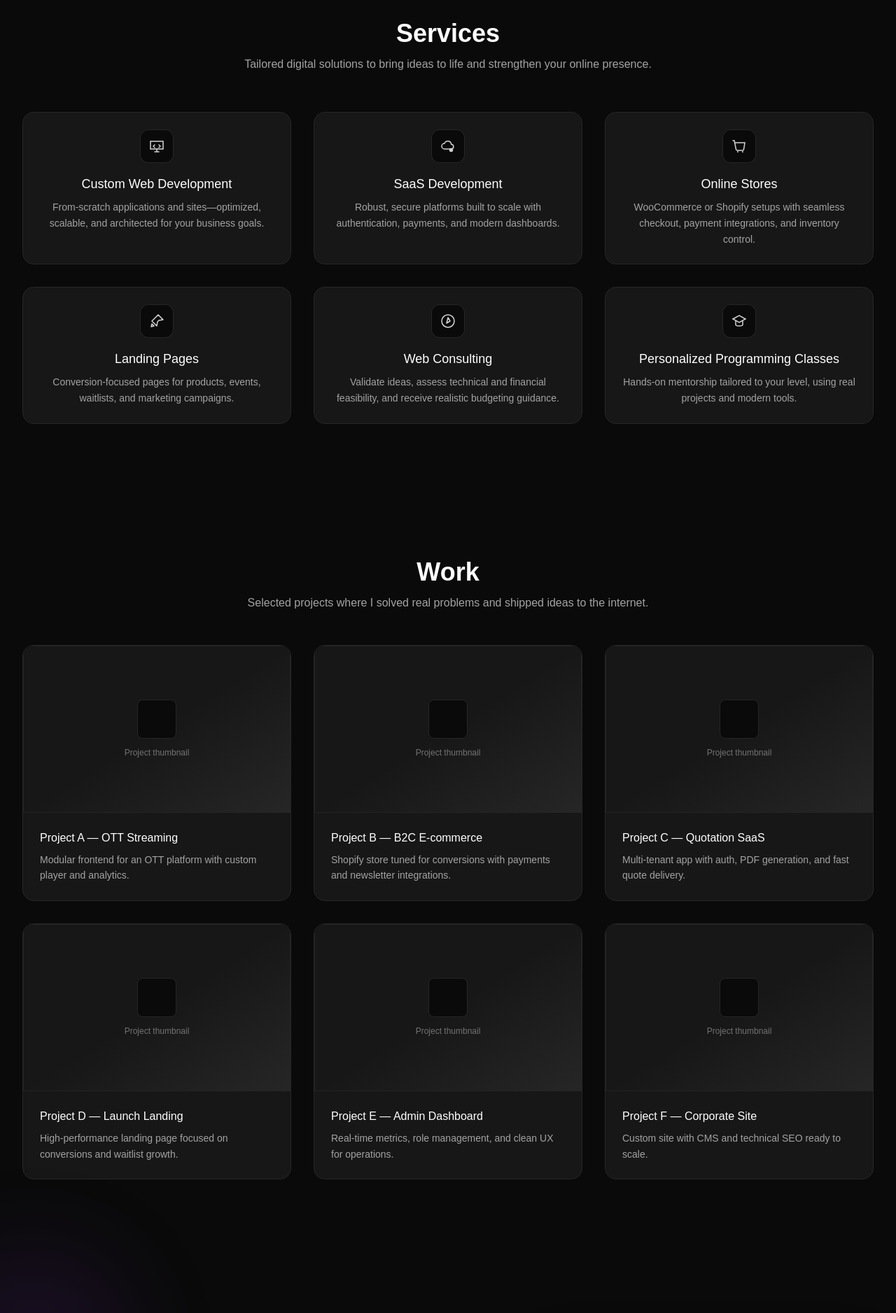
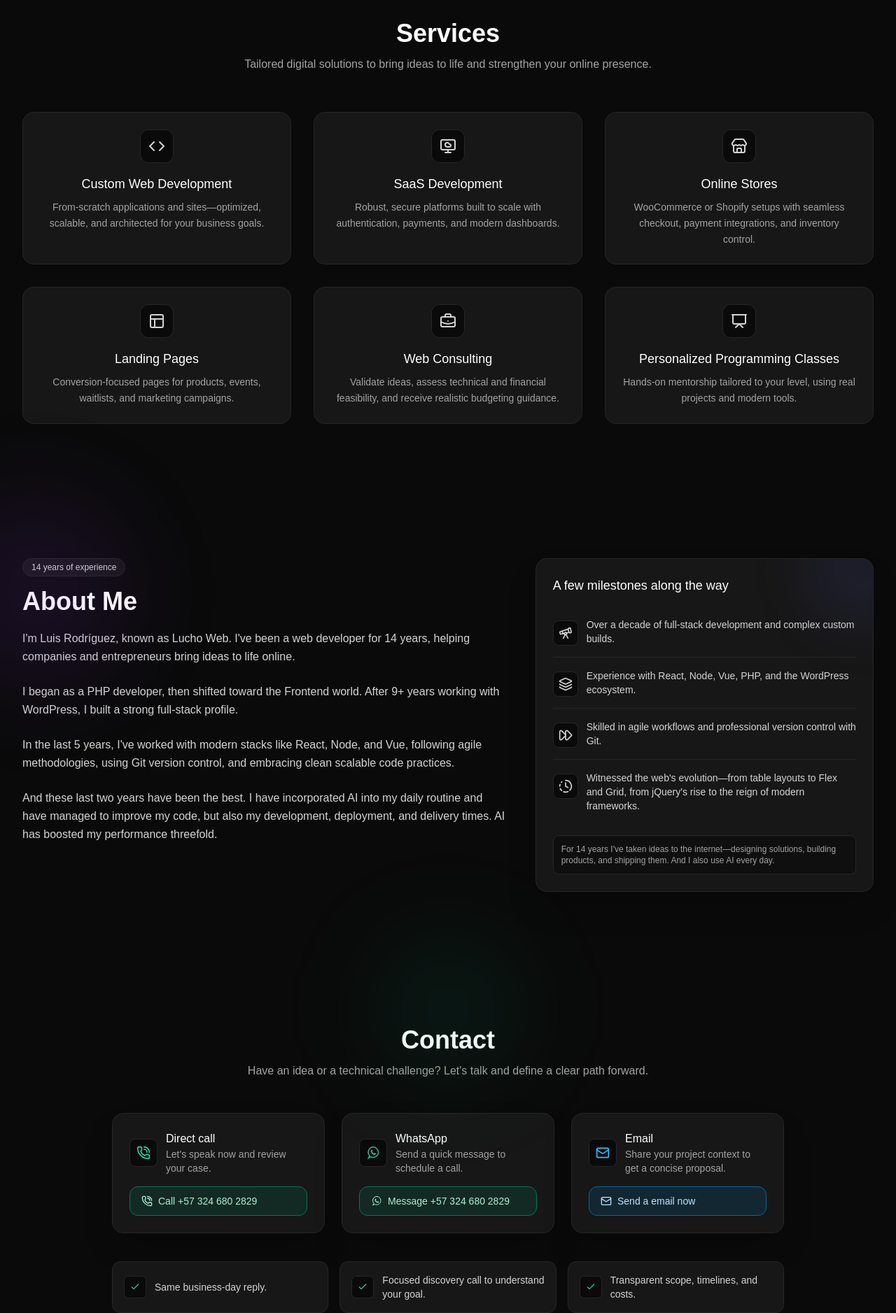
Before and after one commit to luchoweb/luchoweb-site, a React (Vite) app: page / in a window 1280 px wide. Shown: the part 880-2757 px from the top of the page at 70% size. Built offline with nearby package versions, Linux system fonts and the light colour scheme.

Commit message:
icons and some copy updates

```diff
--- a/package.json
+++ b/package.json
@@ -11,6 +11,7 @@
         "@fontsource-variable/inter": "^5.2.8",
         "i18next": "^25.0.1",
         "i18next-browser-languagedetector": "^8.0.5",
+        "lucide-react": "^0.554.0",
         "react": "^18.2.0",
         "react-dom": "^18.2.0",
         "react-i18next": "^15.4.1"
--- a/src/App.jsx
+++ b/src/App.jsx
@@ -12,7 +12,7 @@ export default function App() {
       <Header />
       <Hero />
       <Services />
-      <Work />
+      {/*<Work />*/}
       <About />
       <Contact />
       <Footer />
--- a/src/components/Header.jsx
+++ b/src/components/Header.jsx
@@ -4,7 +4,7 @@ import { useTranslation } from "react-i18next";
 const NAV = [
   { key: "home", href: "#home" },
   { key: "services", href: "#services" },
-  { key: "work", href: "#work" },
+  //{ key: "work", href: "#work" },
   { key: "about", href: "#about" },
   { key: "contact", href: "#contact" },
 ];
--- a/src/i18n/locales/en/translation.json
+++ b/src/i18n/locales/en/translation.json
@@ -18,7 +18,7 @@
   "hero": {
     "badge": "{{years}} years of experience",
     "title": "I solve problems; code is just the tool",
-    "subtitle": "For {{years}} years I've taken ideas to the internet—designing solutions, building products, and shipping them.",
+    "subtitle": "For {{years}} years I've taken ideas to the internet—designing solutions, building products, and shipping them. And I also use AI every day.",
     "primaryCta": "Let's talk",
     "secondaryCta": "See my work",
     "imagePlaceholder": "Your studio photo here",
@@ -73,6 +73,7 @@
     "intro": "I'm Luis Rodríguez, known as Lucho Web. I've been a web developer for 14 years, helping companies and entrepreneurs bring ideas to life online.",
     "experience": "I began as a PHP developer, then shifted toward the Frontend world. After 9+ years working with WordPress, I built a strong full-stack profile.",
     "modern": "In the last 5 years, I've worked with modern stacks like React, Node, and Vue, following agile methodologies, using Git version control, and embracing clean scalable code practices.",
+    "ai": "And these last two years have been the best. I have incorporated AI into my daily routine and have managed to improve my code, but also my development, deployment, and delivery times. AI has boosted my performance threefold.",
     "highlightsTitle": "A few milestones along the way",
     "highlights": {
       "fullstack": "Over a decade of full-stack development and complex custom builds.",
@@ -91,7 +92,7 @@
     },
     "whatsapp": {
       "title": "WhatsApp",
-      "desc": "Send a quick message to schedule a call or get a short answer.",
+      "desc": "Send a quick message to schedule a call.",
       "cta": "Message",
       "prefilled": "Hi Lucho Web, I'd like to talk about a project",
       "subject": "Web services inquiry",
@@ -99,8 +100,8 @@
     },
     "email": {
       "title": "Email",
-      "desc": "Share your project context and I'll reply with a concise proposal.",
-      "cta": "Email",
+      "desc": "Share your project context to get a concise proposal.",
+      "cta": "Send a email now",
       "subject": "Web services inquiry",
       "body": "Hi Lucho, I'd like to discuss..."
     },
--- a/src/sections/About.jsx
+++ b/src/sections/About.jsx
@@ -1,75 +1,18 @@
+import { ClockFading, FastForward, Layers, Telescope } from "lucide-react";
 import { useTranslation } from "react-i18next";
 
 const Icons = {
   fullstack: (props) => (
-    <svg viewBox="0 0 24 24" aria-hidden="true" {...props}>
-      <path
-        d="M3 7h18M3 12h18M3 17h18"
-        fill="none"
-        stroke="currentColor"
-        strokeWidth="1.5"
-        strokeLinecap="round"
-      />
-      <rect x="4" y="5" width="6" height="4" rx="1" fill="currentColor" />
-    </svg>
+    <Telescope {...props} />
   ),
   tech: (props) => (
-    <svg viewBox="0 0 24 24" aria-hidden="true" {...props}>
-      <path
-        d="M8 8l-3 4 3 4M16 8l3 4-3 4"
-        fill="none"
-        stroke="currentColor"
-        strokeWidth="1.5"
-        strokeLinecap="round"
-        strokeLinejoin="round"
-      />
-      <path
-        d="M11 6h2M11 18h2"
-        fill="none"
-        stroke="currentColor"
-        strokeWidth="1.5"
-        strokeLinecap="round"
-      />
-    </svg>
+    <Layers {...props} />
   ),
   methodologies: (props) => (
-    <svg viewBox="0 0 24 24" aria-hidden="true" {...props}>
-      <circle
-        cx="12"
-        cy="12"
-        r="9"
-        fill="none"
-        stroke="currentColor"
-        strokeWidth="1.5"
-      />
-      <path
-        d="M12 7v5l3 3"
-        fill="none"
-        stroke="currentColor"
-        strokeWidth="1.5"
-        strokeLinecap="round"
-        strokeLinejoin="round"
-      />
-    </svg>
+    <FastForward {...props} />
   ),
   evolution: (props) => (
-    <svg viewBox="0 0 24 24" aria-hidden="true" {...props}>
-      <path
-        d="M4 16c3-6 7-8 16-8"
-        fill="none"
-        stroke="currentColor"
-        strokeWidth="1.5"
-        strokeLinecap="round"
-      />
-      <path
-        d="M18 6l2 2-2 2"
-        fill="none"
-        stroke="currentColor"
-        strokeWidth="1.5"
-        strokeLinecap="round"
-        strokeLinejoin="round"
-      />
-    </svg>
+    <ClockFading {...props} />
   ),
 };
 
@@ -100,6 +43,7 @@ export default function About({ years = 14 }) {
               <p>{t("about.intro")}</p>
               <p>{t("about.experience")}</p>
               <p>{t("about.modern")}</p>
+              <p>{t("about.ai")}</p>
             </div>
           </div>
 
@@ -118,7 +62,7 @@ export default function About({ years = 14 }) {
                   <span className="mt-1 inline-flex h-9 w-9 items-center justify-center rounded-lg bg-neutral-950 ring-1 ring-inset ring-neutral-800 text-neutral-300">
                     {Icons.fullstack({ className: "h-5 w-5" })}
                   </span>
-                  <p className="text-sm text-neutral-300">
+                  <p className="text-sm text-neutral-300 flex-1">
                     {t("about.highlights.fullstack")}
                   </p>
                 </div>
@@ -126,7 +70,7 @@ export default function About({ years = 14 }) {
                   <span className="mt-1 inline-flex h-9 w-9 items-center justify-center rounded-lg bg-neutral-950 ring-1 ring-inset ring-neutral-800 text-neutral-300">
                     {Icons.tech({ className: "h-5 w-5" })}
                   </span>
-                  <p className="text-sm text-neutral-300">
+                  <p className="text-sm text-neutral-300 flex-1">
                     {t("about.highlights.tech")}
                   </p>
                 </div>
@@ -134,7 +78,7 @@ export default function About({ years = 14 }) {
                   <span className="mt-1 inline-flex h-9 w-9 items-center justify-center rounded-lg bg-neutral-950 ring-1 ring-inset ring-neutral-800 text-neutral-300">
                     {Icons.methodologies({ className: "h-5 w-5" })}
                   </span>
-                  <p className="text-sm text-neutral-300">
+                  <p className="text-sm text-neutral-300 flex-1">
                     {t("about.highlights.methodologies")}
                   </p>
                 </div>
@@ -142,7 +86,7 @@ export default function About({ years = 14 }) {
                   <span className="mt-1 inline-flex h-9 w-9 items-center justify-center rounded-lg bg-neutral-950 ring-1 ring-inset ring-neutral-800 text-neutral-300">
                     {Icons.evolution({ className: "h-5 w-5" })}
                   </span>
-                  <p className="text-sm text-neutral-300">
+                  <p className="text-sm text-neutral-300 flex-1">
                     {t("about.highlights.evolution")}
                   </p>
                 </div>
--- a/src/sections/Contact.jsx
+++ b/src/sections/Contact.jsx
@@ -1,3 +1,4 @@
+import { Mail, PhoneCall } from "lucide-react";
 import { useTranslation } from "react-i18next";
 
 const PHONE_E164 = "+57246802829";
@@ -6,15 +7,7 @@ const EMAIL = "luchoweb.dev@gmail.com";
 
 const Icon = {
   phone: (props) => (
-    <svg viewBox="0 0 24 24" fill="none" aria-hidden="true" {...props}>
-      <path
-        d="M3.5 5c0-1 .8-1.8 1.8-1.8h2.2c.8 0 1.5.5 1.7 1.3l.7 2.4c.1.5 0 1-.4 1.4l-1 1a.8.8 0 000 1.1l4.4 4.4c.3.3.7.3 1.1 0l1-1c.4-.4.9-.5 1.4-.4l2.4.7c.8.2 1.3.9 1.3 1.7v2.2c0 1-.8 1.8-1.8 1.8h-.7c-7 0-12.7-5.7-12.7-12.7V6.8c0-1 .8-1.8 1.8-1.8z"
-        stroke="currentColor"
-        strokeWidth="1.5"
-        strokeLinecap="round"
-        strokeLinejoin="round"
-      />
-    </svg>
+    <PhoneCall {...props} />
   ),
   whatsapp: (props) => (
     <svg viewBox="0 0 24 24" fill="none" aria-hidden="true" {...props}>
@@ -30,24 +23,7 @@ const Icon = {
     </svg>
   ),
   mail: (props) => (
-    <svg viewBox="0 0 24 24" fill="none" aria-hidden="true" {...props}>
-      <rect
-        x="3"
-        y="5"
-        width="18"
-        height="14"
-        rx="2"
-        stroke="currentColor"
-        strokeWidth="1.5"
-      />
-      <path
-        d="M4 7l8 6 8-6"
-        stroke="currentColor"
-        strokeWidth="1.5"
-        strokeLinecap="round"
-        strokeLinejoin="round"
-      />
-    </svg>
+    <Mail {...props} />
   ),
   check: (props) => (
     <svg viewBox="0 0 24 24" fill="none" aria-hidden="true" {...props}>
@@ -92,12 +68,12 @@ export default function Contact() {
 
         <div className="grid gap-6 sm:grid-cols-2 lg:grid-cols-3">
           {/* Call */}
-          <div className="rounded-2xl border border-neutral-800 bg-neutral-900 p-6 shadow-2xl">
+          <div className="rounded-2xl border border-neutral-800 bg-neutral-900 p-6 shadow-2xl flex justify-between flex-col">
             <div className="flex items-center gap-3">
               <span className="inline-flex h-10 w-10 items-center justify-center rounded-lg bg-neutral-950 ring-1 ring-inset ring-neutral-800 text-emerald-400">
                 {Icon.phone({ className: "h-5 w-5" })}
               </span>
-              <div>
+              <div className="flex-1">
                 <h3 className="text-base font-medium text-white">
                   {t("contact.call.title")}
                 </h3>
@@ -111,19 +87,19 @@ export default function Contact() {
               className="mt-4 inline-flex w-full items-center justify-center gap-2 rounded-xl border border-emerald-700 bg-emerald-700/20 px-4 py-2.5 text-sm font-medium text-emerald-200 hover:bg-emerald-700/30"
             >
               {Icon.phone({ className: "h-4 w-4" })}
-              <span>
+              <span className="flex-1">
                 {t("contact.call.cta")} {PHONE_DISPLAY}
               </span>
             </a>
           </div>
 
           {/* WhatsApp */}
-          <div className="rounded-2xl border border-neutral-800 bg-neutral-900 p-6 shadow-2xl">
+          <div className="rounded-2xl border border-neutral-800 bg-neutral-900 p-6 shadow-2xl flex justify-between flex-col">
             <div className="flex items-center gap-3">
               <span className="inline-flex h-10 w-10 items-center justify-center rounded-lg bg-neutral-950 ring-1 ring-inset ring-neutral-800 text-emerald-400">
                 {Icon.whatsapp({ className: "h-5 w-5" })}
               </span>
-              <div>
+              <div className="flex-1">
                 <h3 className="text-base font-medium text-white">
                   {t("contact.whatsapp.title")}
                 </h3>
@@ -139,19 +115,19 @@ export default function Contact() {
               className="mt-4 inline-flex w-full items-center justify-center gap-2 rounded-xl border border-emerald-700 bg-emerald-700/20 px-4 py-2.5 text-sm font-medium text-emerald-200 hover:bg-emerald-700/30"
             >
               {Icon.whatsapp({ className: "h-4 w-4" })}
-              <span>
+              <span className="flex-1">
                 {t("contact.whatsapp.cta")} {PHONE_DISPLAY}
               </span>
             </a>
           </div>
 
           {/* Email */}
-          <div className="rounded-2xl border border-neutral-800 bg-neutral-900 p-6 shadow-2xl">
+          <div className="rounded-2xl border border-neutral-800 bg-neutral-900 p-6 shadow-2xl flex justify-between flex-col">
             <div className="flex items-center gap-3">
               <span className="inline-flex h-10 w-10 items-center justify-center rounded-lg bg-neutral-950 ring-1 ring-inset ring-neutral-800 text-sky-400">
                 {Icon.mail({ className: "h-5 w-5" })}
               </span>
-              <div>
+              <div className="flex-1">
                 <h3 className="text-base font-medium text-white">
                   {t("contact.email.title")}
                 </h3>
@@ -162,11 +138,11 @@ export default function Contact() {
             </div>
             <a
               href={MAILTO_URL}
-              className="mt-4 inline-flex w-full items-center justify-center gap-2 rounded-xl border border-sky-700 bg-sky-700/20 px-4 py-2.5 text-sm font-medium text-sky-200 hover:bg-sky-700/30"
+              className="mt-4 inline-flex w-full items-center justify-center gap-2 rounded-xl border border-sky-700 bg-sky-700/20 px-4 py-2.5 text-sm font-medium text-sky-200 hover:bg-sky-700/30 basis-full"
             >
               {Icon.mail({ className: "h-4 w-4" })}
-              <span>
-                {t("contact.email.cta")} {EMAIL}
+              <span className="flex-1">
+                {t("contact.email.cta")}
               </span>
             </a>
           </div>
@@ -186,7 +162,7 @@ export default function Contact() {
               <span className="inline-flex h-8 w-8 items-center justify-center rounded-md bg-neutral-950 ring-1 ring-inset ring-neutral-800 text-emerald-400">
                 {Icon.check({ className: "h-4 w-4" })}
               </span>
-              <p className="text-sm text-neutral-300">{text}</p>
+              <p className="text-sm text-neutral-300 flex-1">{text}</p>
             </div>
           ))}
         </div>
--- a/src/sections/Hero.jsx
+++ b/src/sections/Hero.jsx
@@ -32,12 +32,12 @@ export default function Hero({ years = 14 }) {
               >
                 {t("hero.primaryCta")}
               </a>
-              <a
+              {/*<a
                 href="#work"
                 className="inline-flex items-center justify-center rounded-xl border border-neutral-800 bg-neutral-950 px-5 py-2.5 text-sm font-medium text-neutral-200 transition hover:bg-neutral-900"
               >
                 {t("hero.secondaryCta")}
-              </a>
+              </a>*/}
             </div>
           </div>
 
--- a/src/sections/Services.jsx
+++ b/src/sections/Services.jsx
@@ -1,132 +1,21 @@
 import React from "react";
 import { useTranslation } from "react-i18next";
-
-const Icons = {
-  customDev: (props) => (
-    <svg viewBox="0 0 24 24" aria-hidden="true" {...props}>
-      <path
-        d="M3 5h18v11H3z"
-        fill="none"
-        stroke="currentColor"
-        strokeWidth="1.5"
-      />
-      <path
-        d="M9 20h6M12 16v4"
-        fill="none"
-        stroke="currentColor"
-        strokeWidth="1.5"
-        strokeLinecap="round"
-      />
-      <path
-        d="M9 10l-2 2 2 2M15 10l2 2-2 2"
-        fill="none"
-        stroke="currentColor"
-        strokeWidth="1.5"
-        strokeLinecap="round"
-        strokeLinejoin="round"
-      />
-    </svg>
-  ),
-  saas: (props) => (
-    <svg viewBox="0 0 24 24" aria-hidden="true" {...props}>
-      <path
-        d="M7 16a4 4 0 010-8 5 5 0 019.7 1.2A3.5 3.5 0 0117.5 16H7z"
-        fill="none"
-        stroke="currentColor"
-        strokeWidth="1.5"
-      />
-      <circle
-        cx="16.5"
-        cy="17.5"
-        r="2"
-        fill="none"
-        stroke="currentColor"
-        strokeWidth="1.5"
-      />
-      <path
-        d="M16.5 16v3M15 17.5h3"
-        fill="none"
-        stroke="currentColor"
-        strokeWidth="1.5"
-        strokeLinecap="round"
-      />
-    </svg>
-  ),
-  ecommerce: (props) => (
-    <svg viewBox="0 0 24 24" aria-hidden="true" {...props}>
-      <path
-        d="M6 7h14l-1.5 9.5a2 2 0 01-2 1.5H9.5a2 2 0 01-2-1.5L5 4H3"
-        fill="none"
-        stroke="currentColor"
-        strokeWidth="1.5"
-        strokeLinecap="round"
-      />
-      <circle cx="10" cy="20" r="1" fill="currentColor" />
-      <circle cx="17" cy="20" r="1" fill="currentColor" />
-    </svg>
-  ),
-  landing: (props) => (
-    <svg viewBox="0 0 24 24" aria-hidden="true" {...props}>
-      <path
-        d="M14 3l7 7-6 1-2 2-1 6-7-7z"
-        fill="none"
-        stroke="currentColor"
-        strokeWidth="1.5"
-        strokeLinejoin="round"
-      />
-      <path
-        d="M4 20l4-1-3-3-1 4z"
-        fill="none"
-        stroke="currentColor"
-        strokeWidth="1.5"
-        strokeLinejoin="round"
-      />
-    </svg>
-  ),
-  consulting: (props) => (
-    <svg viewBox="0 0 24 24" aria-hidden="true" {...props}>
-      <circle
-        cx="12"
-        cy="12"
-        r="9"
-        fill="none"
-        stroke="currentColor"
-        strokeWidth="1.5"
-      />
-      <path
-        d="M12 7l3 5-5 3 2-8z"
-        fill="none"
-        stroke="currentColor"
-        strokeWidth="1.5"
-        strokeLinejoin="round"
-      />
-    </svg>
-  ),
-  teaching: (props) => (
-    <svg viewBox="0 0 24 24" aria-hidden="true" {...props}>
-      <path
-        d="M3 9l9-5 9 5-9 5-9-5z"
-        fill="none"
-        stroke="currentColor"
-        strokeWidth="1.5"
-      />
-      <path
-        d="M7 12v5c0 1.1 2.24 2 5 2s5-.9 5-2v-5"
-        fill="none"
-        stroke="currentColor"
-        strokeWidth="1.5"
-      />
-    </svg>
-  ),
-};
+import {
+  BriefcaseBusiness,
+  Code,
+  MonitorCloud,
+  PanelsTopLeft,
+  Presentation,
+  Store,
+} from "lucide-react";
 
 const services = [
-  { key: "customDev", icon: Icons.customDev },
-  { key: "saas", icon: Icons.saas },
-  { key: "ecommerce", icon: Icons.ecommerce },
-  { key: "landing", icon: Icons.landing },
-  { key: "consulting", icon: Icons.consulting },
-  { key: "teaching", icon: Icons.teaching },
+  { key: "customDev", icon: <Code /> },
+  { key: "saas", icon: <MonitorCloud /> },
+  { key: "ecommerce", icon: <Store /> },
+  { key: "landing", icon: <PanelsTopLeft /> },
+  { key: "consulting", icon: <BriefcaseBusiness /> },
+  { key: "teaching", icon: <Presentation /> },
 ];
 
 export default function Services() {
@@ -152,7 +41,7 @@ export default function Services() {
             >
               <div className="mb-4 flex items-center justify-center">
                 <span className="inline-flex h-12 w-12 items-center justify-center rounded-xl bg-neutral-950 ring-1 ring-inset ring-neutral-800 text-neutral-300">
-                  {React.createElement(icon, { className: "h-6 w-6" })}
+                  {icon}
                 </span>
               </div>
               <h3 className="text-lg font-medium text-white mb-2">
```
Also changed, not shown: src/components/Footer.jsx (+5 -21 lines), src/i18n/locales/es/translation.json (+5 -4 lines), 1 other file (tests, documents, lock files or other folders).
